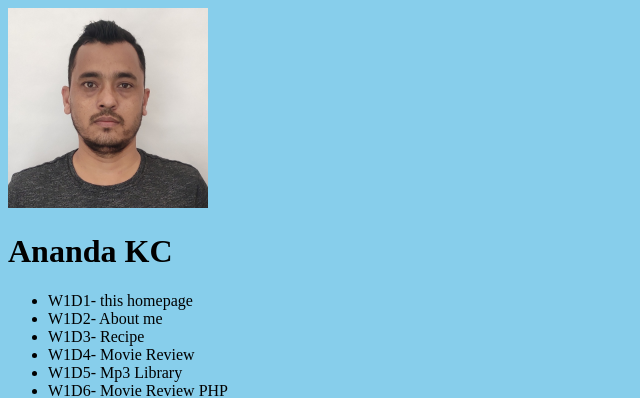
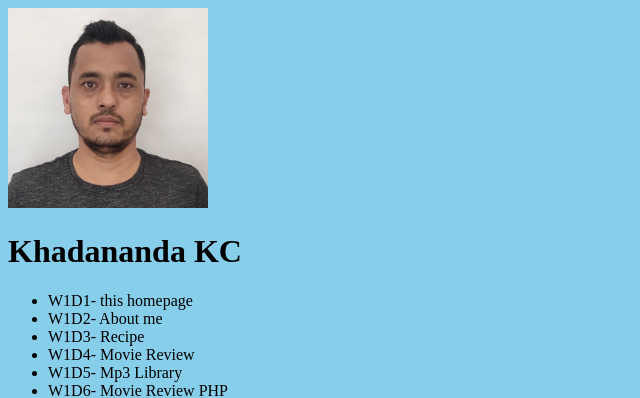
Before and after one commit to AKay-Cee/AKay-Cee.github.io, a plain HTML site: page index.html in a window 1280 px wide. Shown: the top 398 px of the page, without its empty margins (0-640 px from the left). Drawn offline with Linux system fonts and the light colour scheme.

Commit message:
corrected fome spell

```diff
--- a/index.html
+++ b/index.html
@@ -15,7 +15,7 @@
     <img src="photo_kkc.jpg"
      width=200
      alt="Photo">
-    <h1>Ananda KC</h1>
+    <h1>Khadananda KC</h1>
     <ul>
         <li>W1D1- this homepage</li>
         <li>W1D2- About me</li>
```
